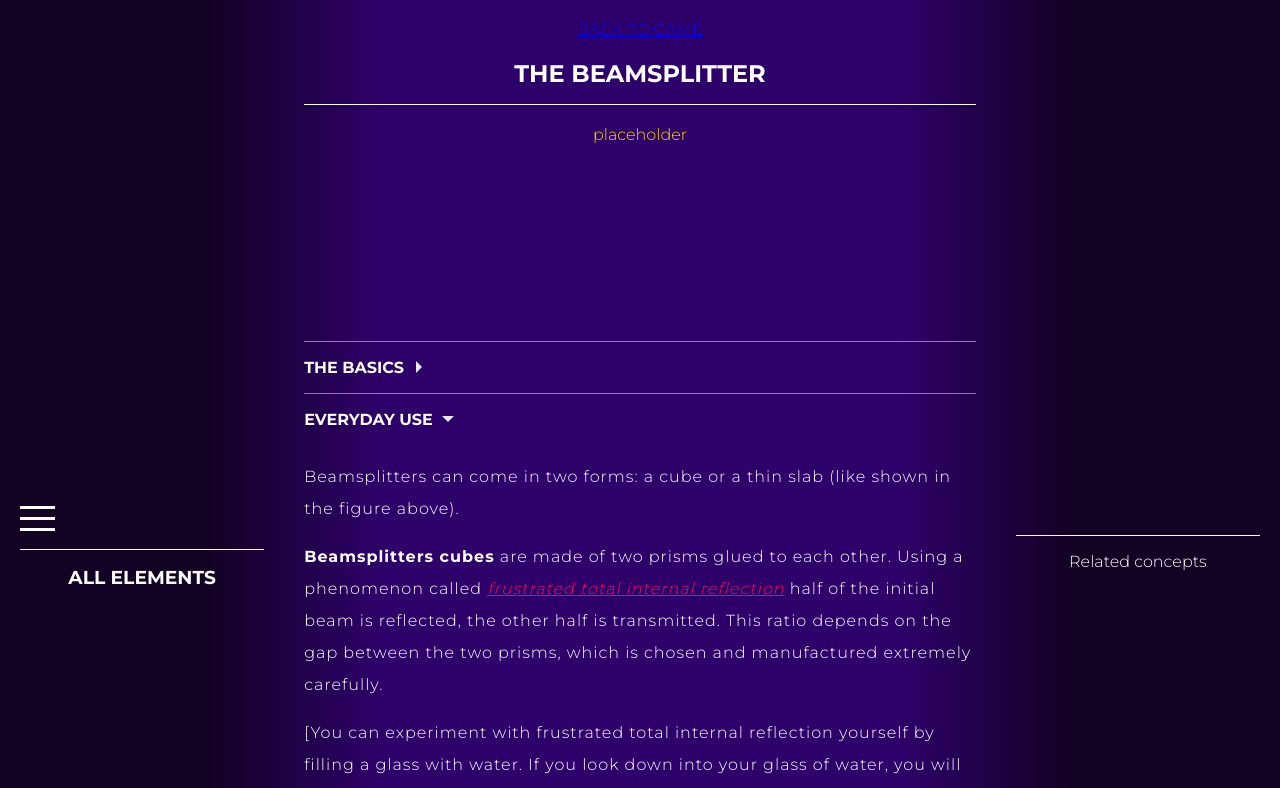
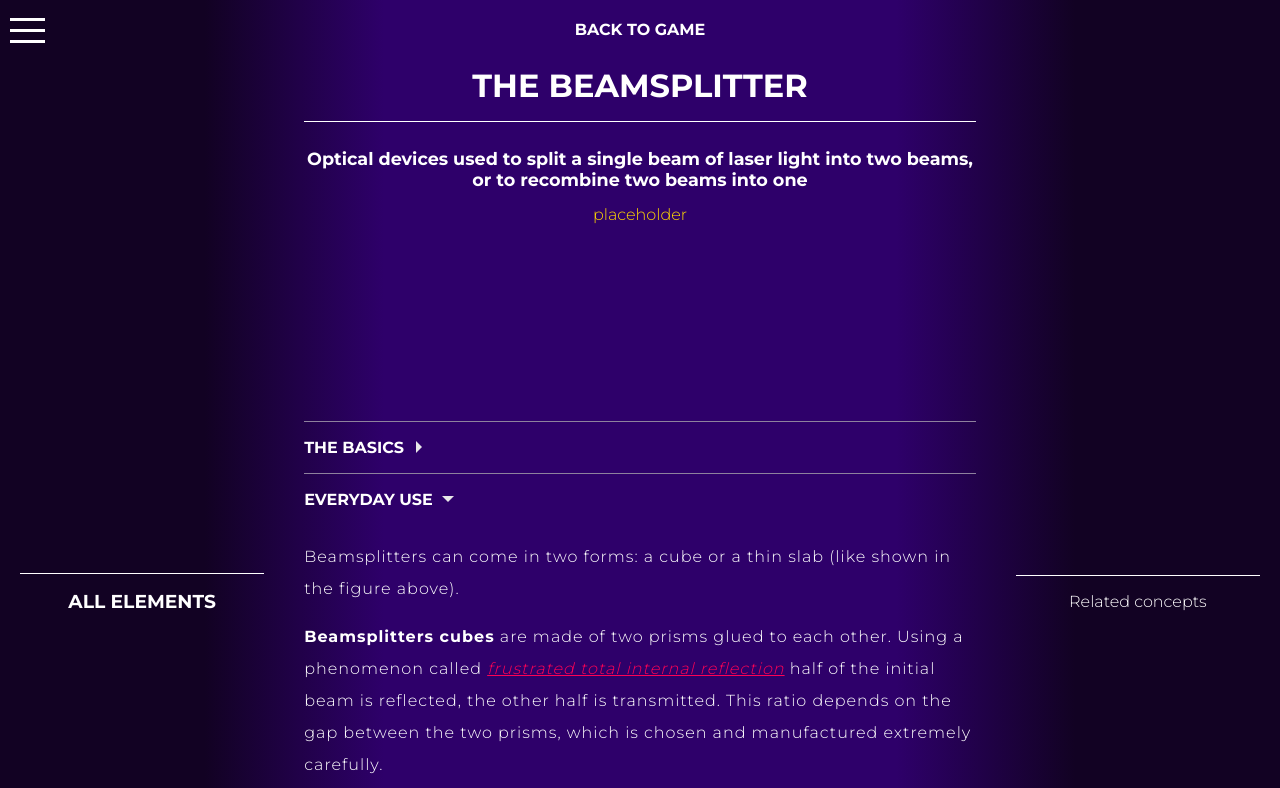
Before and after one commit to Quantum-Game/quantum-game-2, a Vue app: page /info/beamsplitter in a window 1280 px wide. Shown: the top 788 px of the page. Built offline with nearby package versions, Linux system fonts and the light colour scheme.

Commit message:
add styles to encyclopedia

```diff
--- a/src/components/QMenu.vue
+++ b/src/components/QMenu.vue
@@ -8,7 +8,7 @@
 		<transition name="fade">
 			<div v-if="isMenuOpen" class="menu-overlay">
 				<menu>
-					<span>Quantum Game</span>
+					<router-link to="/level/1" @click.stop.native="closeMenu">Quantum Game</router-link>
 					<span>Continue</span>
 					<span>Levels</span>
 					<span>Sandbox</span>
@@ -54,9 +54,14 @@ export default class Menu extends Vue {
 <style lang="scss" scoped>
 .menu-icon {
 	display: block;
-	position: relative;
+	position: absolute;
+	top: 10px;
+	left: 10px;
 	cursor: pointer;
 	z-index: 2;
+	&.open {
+		position: fixed;
+	}
 	.bar1,
 	.bar2,
 	.bar3 {
@@ -89,18 +94,19 @@ export default class Menu extends Vue {
 	height: 100%;
 	left: 0;
 	top: 0;
-	overflow: auto;
 	background-color: rgba(82, 2, 128, 0.87);
 	display: flex;
 	flex-direction: column;
+	justify-content: center;
 	cursor: unset;
 	& menu {
 		display: flex;
 		flex-direction: column;
 		justify-content: space-around;
-		height: 65%;
+		height: 85%;
 		margin: 0;
 		font-size: 2rem;
+		padding-inline-start: 0;
 		a {
 			color: white;
 			text-decoration: none;
@@ -108,6 +114,9 @@ export default class Menu extends Vue {
 				color: white;
 				text-shadow: 1px 1px 2px white, -1px -1px 2px white;
 			}
+		}
+		span {
+			text-decoration: line-through;
 		}
 	}
 }
--- a/src/entries/Entry.vue
+++ b/src/entries/Entry.vue
@@ -1,8 +1,9 @@
 <template>
 	<div class="entry">
-		<router-link to="/info"> BACK TO GAME </router-link>
+		<router-link to="/info" class="go-back"> BACK TO GAME </router-link>
 		<article>
-			<h1>{{ entry.title.toUpperCase() }}</h1>
+			<h1 class="title">{{ entry.title.toUpperCase() }}</h1>
+			<h2 class="short">{{ entry.short }}</h2>
 			<div class="placeholder">
 				<div class="board">
 					<span>placeholder </span>
@@ -63,6 +64,23 @@ export default class Entry extends Vue {
 </script>
 
 <style lang="scss" scoped>
+.entry {
+	display: flex;
+	flex-direction: column;
+	justify-content: space-around;
+	& .title {
+		font-size: 2rem;
+		font-weight: bold;
+	}
+	& .short {
+		font-size: 1.1rem;
+	}
+	& .go-back {
+		font-weight: bold;
+		text-decoration: none;
+		color: white;
+	}
+}
 h1 {
 	padding-bottom: 1rem;
 	border-bottom: 1px solid white;
--- a/src/entries/EntrySection.vue
+++ b/src/entries/EntrySection.vue
@@ -1,6 +1,6 @@
 <template>
-	<section>
-		<h2 :class="{ title: true, active: isOpen }" @click="handleTitleClick">{{ section.title.toUpperCase() }}</h2>
+	<section class="entry-section">
+		<h2 :class="{ 'entry-title': true, active: isOpen }" @click="handleTitleClick">{{ section.title.toUpperCase() }}</h2>
 		<div ref="contentWrapper" class="content-wrapper" :style="style">
 			<div class="content" v-html="section.content" />
 			<img v-for="image in section.pics" :key="image" :src="imageUrl(image)" />
@@ -54,9 +54,9 @@ export default class EntrySection extends Vue {
 </script>
 
 <style lang="scss" scroped>
-section {
+section.entry-section {
 	border-bottom: 1px solid #8e819d;
-	& .title {
+	& .entry-title {
 		padding: 1em 0;
 		font-size: 1em;
 		font-weight:bold;
--- a/src/views/Info.vue
+++ b/src/views/Info.vue
@@ -37,7 +37,7 @@ interface IEntry {
 export default class Info extends Vue {}
 </script>
 
-<style lang="scss">
+<style lang="scss" scoped>
 .upper-border {
 	border-top: 1px solid white;
 	padding: 1rem;
```
Also changed, not shown: 1 other file (tests, documents, lock files or other folders).
